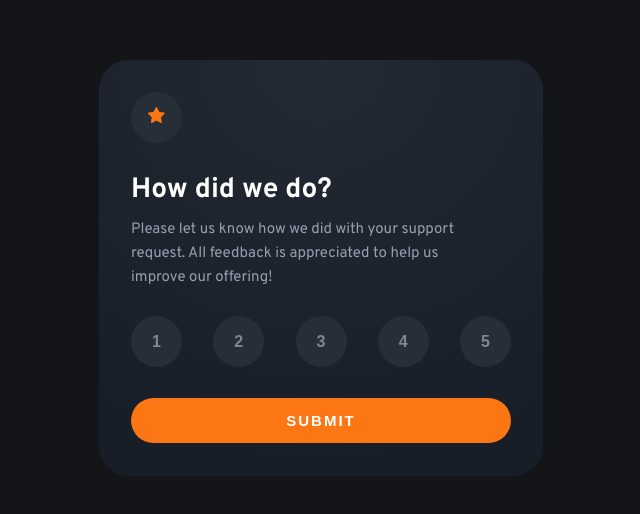
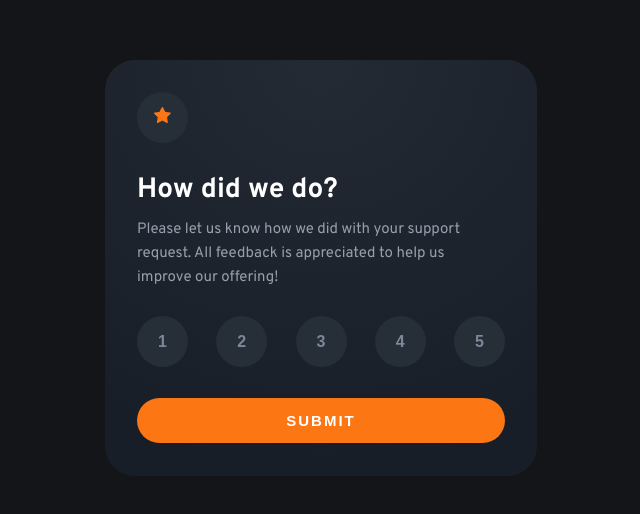
Before and after one commit to JIH7/rating-component, a React (Vite) app: page / in a window 1280 px wide. Shown: the part 132-646 px from the top of the page, without its empty margins (319-959 px from the left). Built offline with nearby package versions, Linux system fonts and the light colour scheme; the HTML template or start-up script is replaced by a standard one.

Commit message:
I wasn't accounting for padding! Should be correct now.

```diff
--- a/src/css/RatingComponent.css
+++ b/src/css/RatingComponent.css
@@ -81,7 +81,7 @@ button.submit:hover {
 @media only screen and (min-width: 768px) {
   section {
     flex-shrink: 0;
-    width: 380px;
+    width: 368px;
     border-radius: 30px;
     padding: 32px;
   }
--- a/src/scss/RatingComponent.scss
+++ b/src/scss/RatingComponent.scss
@@ -96,7 +96,7 @@ button.submit:hover {
     section {
         flex-shrink: 0;
 
-        width: 380px;
+        width: 368px;
         border-radius: 30px;
         padding: 32px;
 
```
